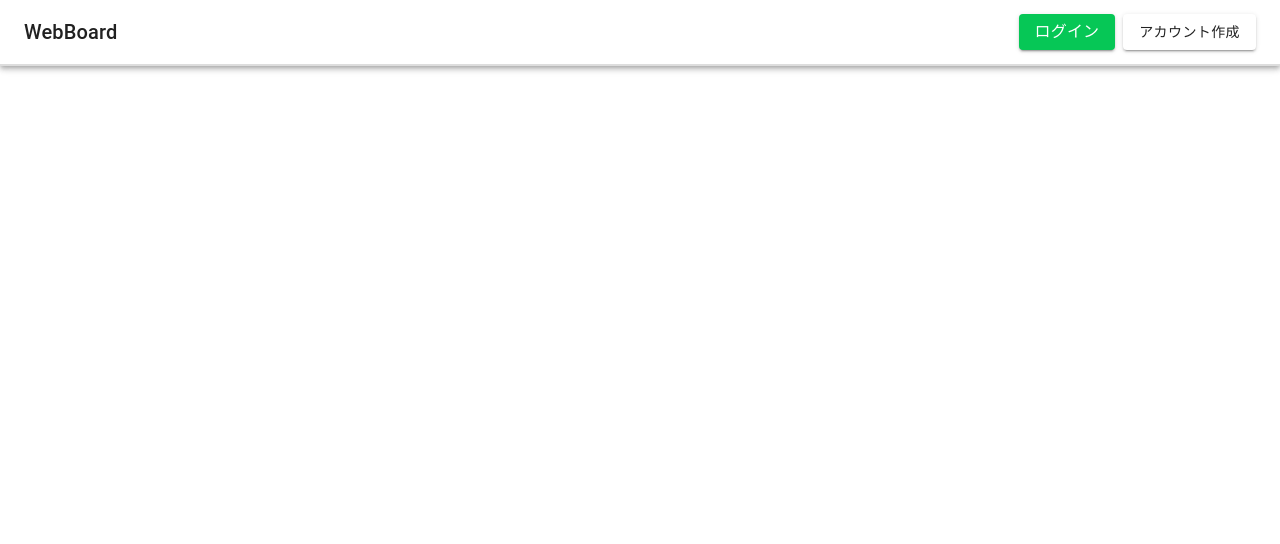
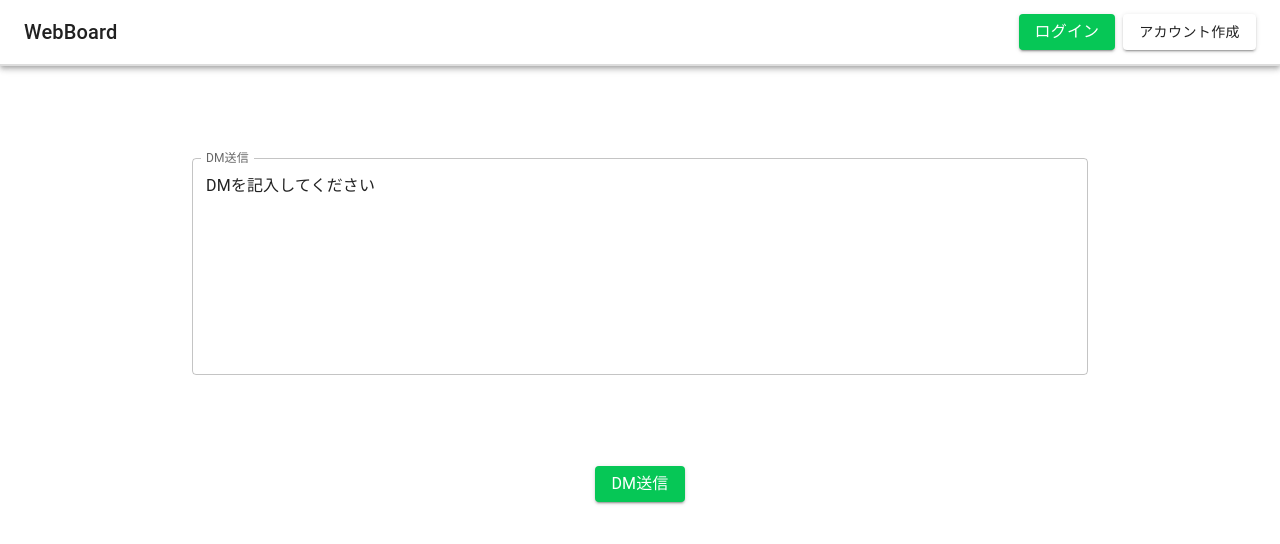
Before and after one commit to naka520/hazimete_mosafrontend, a React (Create React App) app: page /Paticipant/SendDirectMessage/1 in a window 1280 px wide. Shown: the top 544 px of the page. Built offline with nearby package versions, Linux system fonts and the light colour scheme.

Commit message:
DM送信機能を付けたよ

```diff
--- a/src/Paticipant/sendDirectmessage.tsx
+++ b/src/Paticipant/sendDirectmessage.tsx
@@ -1,9 +1,61 @@
-// import { Link } from "react-router-dom";
 import Header from "./../header";
+import * as React from 'react';
+import { ThemeProvider, createTheme } from "@mui/material/styles";
+import TextField from '@mui/material/TextField';
+import Button from '@mui/material/Button';
+import Typography from "@mui/material/Typography";
+import Stack from '@mui/material/Stack';
+
+declare module "@mui/material/styles" {
+  interface Palette {
+    border: {
+      main: string;
+    };
+  }
+  interface PaletteOptions {
+    border?: {
+      main?: string;
+    };
+  }
+}
+
+const theme = createTheme({
+  palette: {
+    primary: {
+      main: "#FFFFFF", // プライマリカラーを白に設定
+    },
+    secondary: {
+      main: "#06C756", // セカンダリカラーを緑に設定
+    },
+    border: {
+      main: "#DDDDDD", // ボーダーカラーを設定
+    },
+  },
+});
+
 function SendDirectmessage() {
   return (
     <div>
       <Header />
+      <div style={{ display: 'flex', justifyContent: 'center', alignItems: 'center', minHeight: '50vh' }}>
+        <TextField
+          id="outlined-multiline-static"
+          label="DM送信"
+          multiline
+          rows={8}
+          defaultValue="DMを記入してください"
+          sx={{ width: '70%', height: '100%' }}
+        />
+      </div>
+      <ThemeProvider theme={theme}>
+        <Stack spacing={2} direction="row" position="static" sx={{ justifyContent: "center", backgroundColor: theme.palette.primary.main }}>
+          <Button variant="contained" color="secondary">
+            <Typography color="primary">
+              <input type="submit" value="DM送信" />
+            </Typography>
+          </Button>
+        </Stack>
+      </ThemeProvider>
     </div>
   );
 }
```
